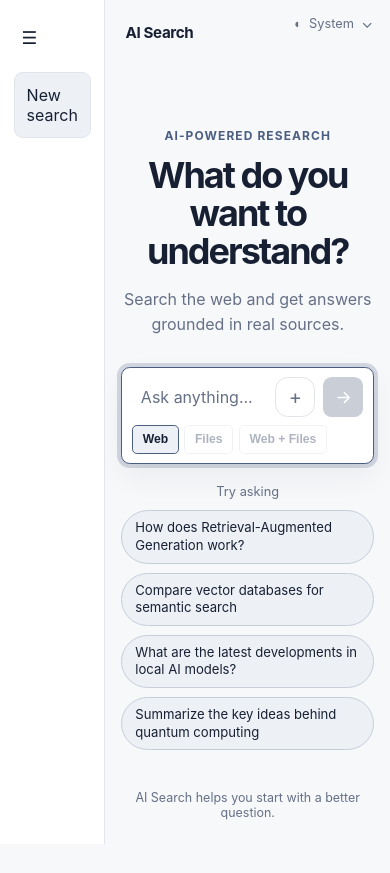
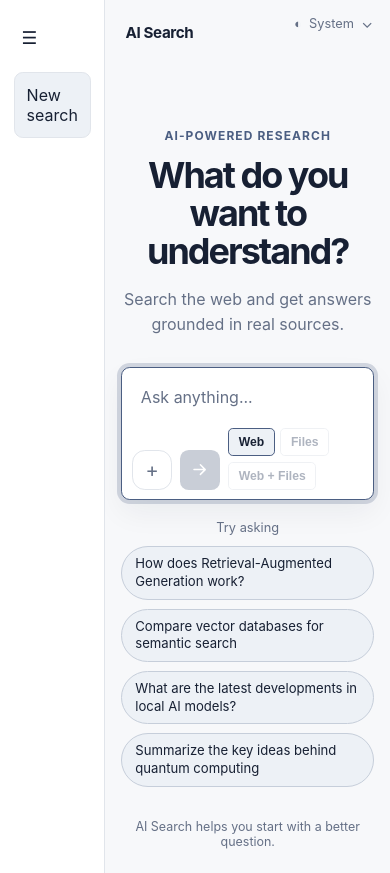
Before and after one commit to barissurkit/ai-search-engine, a React (Vite) app in the folder frontend/: page / in a window 390 px wide. Before the commit the page ends 844 px from the top, so only its background shows below. Built offline with nearby package versions, Linux system fonts and the light colour scheme.

Commit message:
fix: refine workspace composer layout

```diff
--- a/frontend/src/app/app.css
+++ b/frontend/src/app/app.css
@@ -119,3 +119,31 @@ h1 { font-size: clamp(2.25rem, 4.5vw, 3.75rem); }
 
 @media (pointer: coarse) { .history-delete { opacity: 1; } }
 @media (max-width: 760px) { .theme-control { bottom: auto; left: auto; right: var(--space-2); top: var(--space-2); } .theme-menu { bottom: auto; left: auto; right: 0; top: calc(100% + .5rem); } .hero { margin-top: 1rem; } .history-item > button:first-child { padding-right: .55rem; } .history-delete { display: none; } .search-composer > textarea { flex-basis: calc(100% - 6rem); } .source-modes { flex-wrap: wrap; } }
+
+/* Workspace layout refinement */
+.app-shell { flex: 1 1 auto; min-width: 0; }
+.landing-page { max-width: none; width: 100%; }
+.hero { max-width: clamp(35rem, 46vw, 39rem); }
+.search-composer { display: grid; gap: .65rem; grid-template-columns: minmax(0, 1fr); width: 100%; }
+.search-composer > textarea { min-width: 0; order: initial; width: 100%; }
+.attachment-chips { display: flex; flex-wrap: wrap; gap: .45rem; min-width: 0; }
+.document-chip { margin: 0; max-width: min(100%, 28rem); min-width: 0; }
+.document-chip-name { min-width: 0; overflow: hidden; text-overflow: ellipsis; white-space: nowrap; }
+.document-chip small { flex: 0 0 auto; }
+.document-chip button { flex: 0 0 auto; }
+.composer-toolbar { align-items: center; display: flex; gap: var(--space-2); justify-content: space-between; min-width: 0; }
+.composer-toolbar .source-modes { flex: 1 1 auto; min-width: 0; width: auto; }
+.composer-actions { display: flex; flex: 0 0 auto; gap: .5rem; }
+.composer-actions > .attachment-button, .composer-actions > button[type="submit"] { height: 2.5rem; width: 2.5rem; }
+.followup-composer .search-composer { margin-inline: auto; width: min(100%, 48rem); }
+.app-shell.sources-open .followup-composer { right: 20rem; }
+
+@media (max-width: 760px) {
+  .hero { max-width: 100%; }
+  .composer-toolbar { align-items: flex-end; }
+  .composer-toolbar .source-modes { flex-wrap: wrap; }
+  .app-shell.sources-open .followup-composer { right: 0; }
+  .document-chip { max-width: 100%; }
+}
+
+@media (min-width: 761px) and (max-width: 960px) { .app-shell.sources-open .followup-composer { right: 17rem; } }
--- a/frontend/src/components/SearchComposer.tsx
+++ b/frontend/src/components/SearchComposer.tsx
@@ -39,13 +39,6 @@ export function SearchComposer({ query, onQueryChange, onSubmit, disabled = fals
 
   return (
     <form className="search-composer" onSubmit={(event) => { event.preventDefault(); submit() }}>
-      {onModeChange && <div className="source-modes" aria-label="Source mode">{([['web', 'Web'], ['files', 'Files'], ['hybrid', 'Web + Files']] as const).map(([value, label]) => {
-        const unavailable = value !== 'web' && !ready
-        return <span className={`source-mode-option ${unavailable ? 'unavailable' : ''}`} key={value} title={unavailable ? 'Attach a file to use Files mode' : undefined}>
-          <button type="button" className={mode === value ? 'selected' : ''} disabled={unavailable} onClick={() => onModeChange(value)}>{label}</button>
-        </span>
-      })}</div>}
-      {documents.map((document) => <span className={`document-chip ${document.status}`} key={document.id}>{document.filename}<small>{document.status === 'uploading' ? 'Uploading…' : document.status === 'ready' ? 'Ready' : 'Upload failed'}</small><button type="button" aria-label={`Remove ${document.filename}`} disabled={removingDocumentId === document.id} onClick={() => onRemoveDocument?.(document.id)}>×</button></span>)}
       <label className="sr-only" htmlFor="search-query">Search the web</label>
       <textarea
         ref={textareaRef}
@@ -64,10 +57,21 @@ export function SearchComposer({ query, onQueryChange, onSubmit, disabled = fals
         disabled={disabled}
         autoFocus={autoFocus}
       />
-      {onAttach && <label className="attachment-button" aria-label="Attach file">+<input type="file" accept=".pdf,.txt,.md,.docx" onChange={(event) => { const file = event.target.files?.[0]; if (file) onAttach(file); event.currentTarget.value = '' }} /></label>}
-      <button type="submit" aria-label="Submit search" disabled={disabled || !query.trim()}>
-        <svg viewBox="0 0 24 24" aria-hidden="true"><path d="M5 12h13M13 6l6 6-6 6" /></svg>
-      </button>
+      {documents.length > 0 && <div className="attachment-chips" aria-label="Attachments">{documents.map((document) => <span className={`document-chip ${document.status}`} key={document.id}><span className="document-chip-name" title={document.filename}>{document.filename}</span><small>{document.status === 'uploading' ? 'Uploading…' : document.status === 'ready' ? 'Ready' : 'Upload failed'}</small><button type="button" aria-label={`Remove ${document.filename}`} disabled={removingDocumentId === document.id} onClick={() => onRemoveDocument?.(document.id)}>×</button></span>)}</div>}
+      <div className="composer-toolbar">
+        {onModeChange && <div className="source-modes" aria-label="Source mode">{([['web', 'Web'], ['files', 'Files'], ['hybrid', 'Web + Files']] as const).map(([value, label]) => {
+          const unavailable = value !== 'web' && !ready
+          return <span className={`source-mode-option ${unavailable ? 'unavailable' : ''}`} key={value} title={unavailable ? 'Attach a file to use Files mode' : undefined}>
+            <button type="button" className={mode === value ? 'selected' : ''} disabled={unavailable} onClick={() => onModeChange(value)}>{label}</button>
+          </span>
+        })}</div>}
+        <div className="composer-actions">
+          {onAttach && <label className="attachment-button" aria-label="Attach file">+<input type="file" accept=".pdf,.txt,.md,.docx" onChange={(event) => { const file = event.target.files?.[0]; if (file) onAttach(file); event.currentTarget.value = '' }} /></label>}
+          <button type="submit" aria-label="Submit search" disabled={disabled || !query.trim()}>
+            <svg viewBox="0 0 24 24" aria-hidden="true"><path d="M5 12h13M13 6l6 6-6 6" /></svg>
+          </button>
+        </div>
+      </div>
     </form>
   )
 }
```
Also changed, not shown: 1 other file (tests, documents, lock files or other folders).
